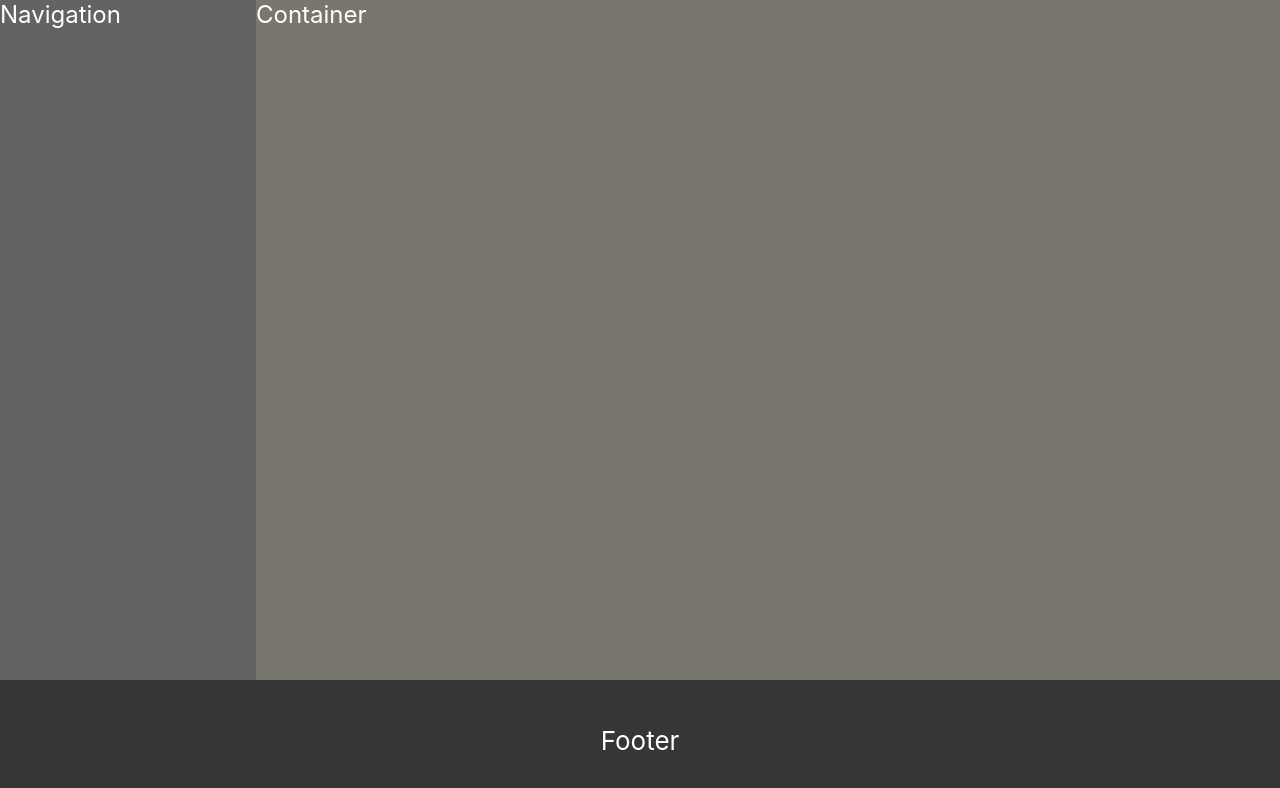
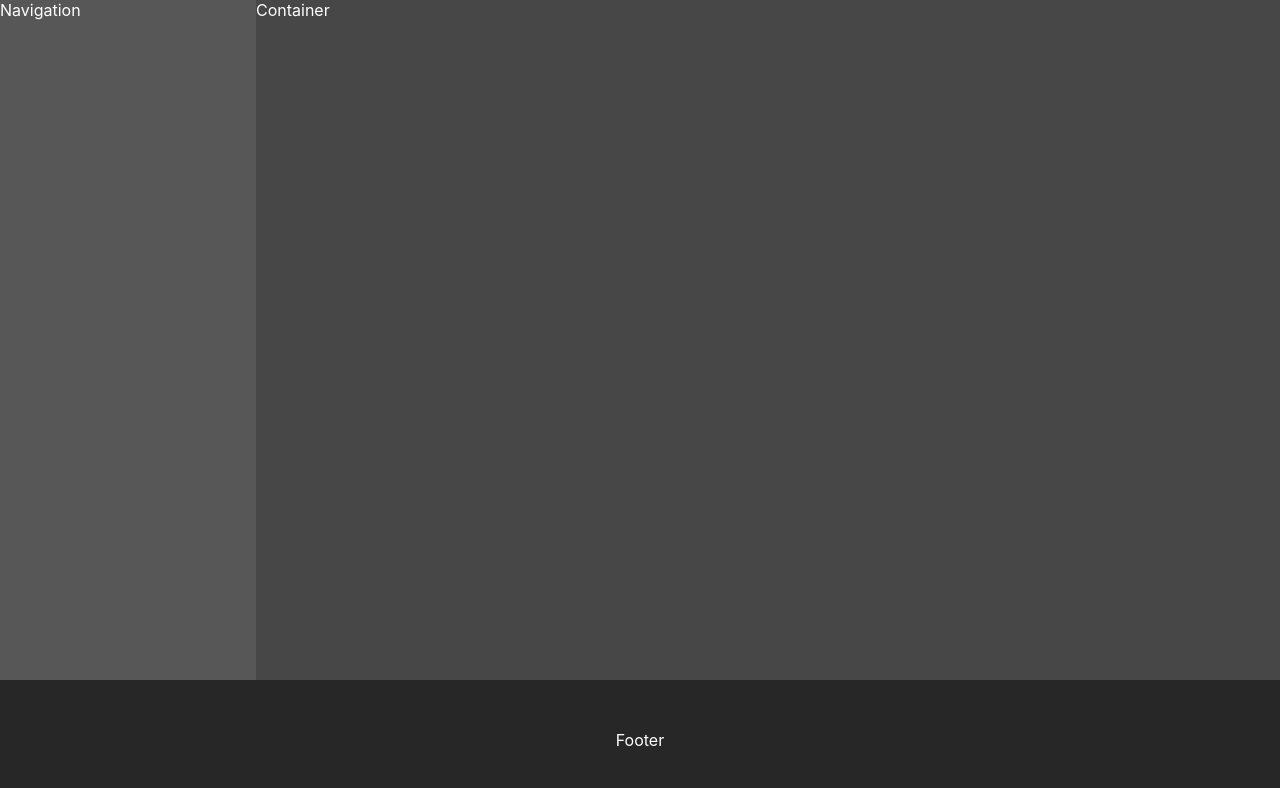
Before and after one commit to Enso9559/phone-book, a React (Create React App) app: page / in a window 1280 px wide. Shown: the top 788 px of the page. Built offline with nearby package versions, Linux system fonts and the light colour scheme.

Commit message:
redesigned template

```diff
--- a/package.json
+++ b/package.json
@@ -11,6 +11,7 @@
     "react-router": "^6.8.1",
     "react-router-dom": "^6.8.1",
     "react-scripts": "5.0.1",
+    "sass": "^1.58.1",
     "web-vitals": "^2.1.4"
   },
   "scripts": {
--- a/src/App.js
+++ b/src/App.js
@@ -1,19 +1,11 @@
 import { BrowserRouter } from "react-router-dom";
 import "./App.css";
-import Container from "./Container/container";
-import Navigation from "./Navigation/navigation";
-
+import PhoneBook from "./pages/pages";
 
 const App = () => {
   return (
     <BrowserRouter>
-      <div className="App">
-        <div className="appHeader">
-          <Navigation />
-          <Container />
-        </div>
-        <footer className="foter">Footer</footer>
-      </div>
+      <PhoneBook />
     </BrowserRouter>
   );
 };
--- a/src/Container/container.css
+++ b/src/Container/container.css
@@ -1,8 +1,6 @@
-.add-container {
-    grid-area: container;
-    background-color:rgb(121, 118, 110);
-    font-size: calc(8px + 2vmin); /* Шрифт */
-    color: white;
-
-
+.wrapper-container {
+  grid-area: container;
+  background-color: #474747;
+  font-size: 16px;
+  color: #fff;
 }
--- a/src/Container/container.js
+++ b/src/Container/container.js
@@ -2,7 +2,7 @@ import "./container.css";
 
 const Container = () => {
   return (
-  <div className="add-container">
+  <div className="wrapper-container">
     Container
     </div>
   )
--- a/src/Navigation/navigation.css
+++ b/src/Navigation/navigation.css
@@ -1,8 +1,6 @@
-.add-navigation {
-    grid-area: navigation;
-    background-color: rgb(100, 99, 97);
-    font-size: calc(8px + 2vmin); /* Шрифт */
-    color: white;
-
-
+.wrapper-navigation {
+  grid-area: navigation;
+  background-color: #575757;
+  font-size: 16px;
+  color: #fff;
 }
--- a/src/Navigation/navigation.js
+++ b/src/Navigation/navigation.js
@@ -2,7 +2,7 @@ import "./navigation.css";
 
 const Navigation = () => {
   return (
-  <div className="add-navigation">
+  <div className="wrapper-navigation">
     Navigation
     </div>
   )
--- /dev/null
+++ b/src/pages/pages.js
@@ -0,0 +1,14 @@
+import PhoneBookPage from "./phoneBook/phoneBook";
+import "./pages.css";
+
+const PhoneBook = () => {
+  return (
+    <div>
+      <div>
+        <PhoneBookPage />
+      </div>
+    </div>
+  );
+};
+
+export default PhoneBook;
--- /dev/null
+++ b/src/pages/phoneBook/phoneBook.css
@@ -0,0 +1,19 @@
+.wrapper-header {
+  display: grid;
+
+  grid-template-areas: "navigation container";
+
+  grid-template-columns: 2fr 8fr;
+  min-height: 85vh;
+}
+
+.foter {
+  background-color: #272727;
+  min-height: 15vh;
+  display: flex;
+  flex-direction: column;
+  align-items: center;
+  justify-content: center;
+  font-size: 16px;
+  color: #fff;
+}
--- /dev/null
+++ b/src/pages/phoneBook/phoneBook.js
@@ -0,0 +1,17 @@
+import Container from "../../Container/container";
+import Navigation from "../../Navigation/navigation";
+import "./phoneBook.css";
+
+const PhoneBookPage = () => {
+  return (
+    <div className="App">
+      <div className="wrapper-header">
+        <Navigation />
+        <Container />
+      </div>
+      <footer className="foter">Footer</footer>
+    </div>
+  );
+};
+
+export default PhoneBookPage;
```
Also changed, not shown: src/pages/pages.css (added), 1 other file (tests, documents, lock files or other folders).
